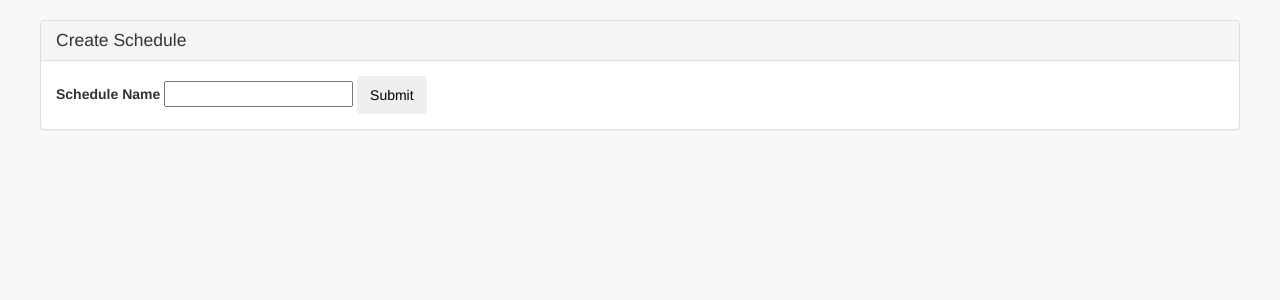
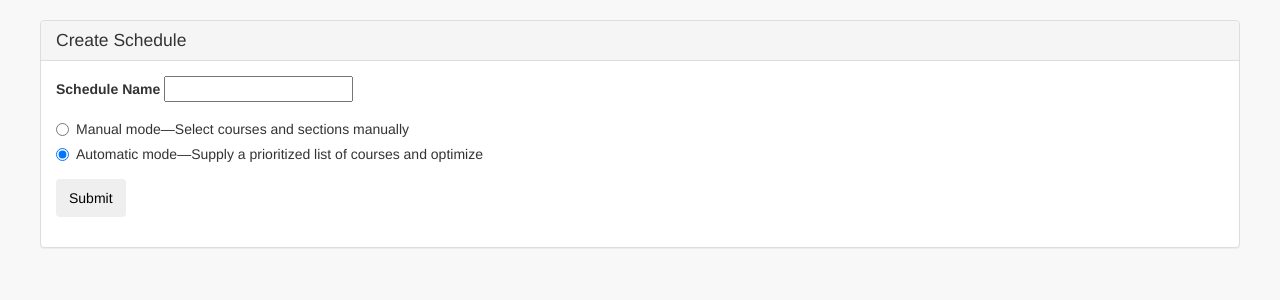
Before and after one commit to mserrano/scheduleplusplus, a Flask app: page /make_schedule/ in a window 1280 px wide. Shown: the part 50-350 px from the top of the page. Run offline with Flask 2, Linux system fonts and the light colour scheme; the visitor is signed in with stand-in values (Sample User, id 1); some libraries are stand-ins or nearby versions.

Commit message:
Add option to select autogenerated/manually scheduled

```diff
--- a/app.py
+++ b/app.py
@@ -51,6 +51,7 @@ def make_sched():
   if request.method == 'POST':
     userid = session['user'][0]
     name = request.form['name']
+    scheduling_mode = request.form['schedMode']
     # semester = request.form['semester']
     c = g.db.cursor()
     c.execute("SELECT 1 FROM schedules WHERE name=%s AND user=%s",
--- a/templates/create_schedule.html
+++ b/templates/create_schedule.html
@@ -12,11 +12,27 @@
         <div class="panel">
           <div class="panel-heading"><h3 class="panel-title">Create Schedule</h3></div>
           <form action="/make_schedule/" method="post">
-            <fieldset>
-              <label>Schedule Name</label>
-              <input type="text" name="name" />
+            <div class="form-group">
+              <label for="scheduleName">Schedule Name</label>
+              <input type="text" name="name" id="scheduleName" />
+            </div>
+            <div class="form-group">
+              <div class="radio">
+                <label>
+                  <input type="radio" name="schedMode" id="schedMode1" value="manual" checked>
+                  Manual mode&mdash;Select courses and sections manually
+                </label>
+              </div>
+              <div class="radio">
+                <label>
+                  <input type="radio" name="schedMode" id="schedMode2" value="auto" checked>
+                  Automatic mode&mdash;Supply a prioritized list of courses and optimize
+                </label>
+              </div>
+            </div>
+            <div class="form-group">
               <button type="submit" class="btn">Submit</button>
-            </fieldset>
+            </div>
           </form>
         </div>
       </div>
```
